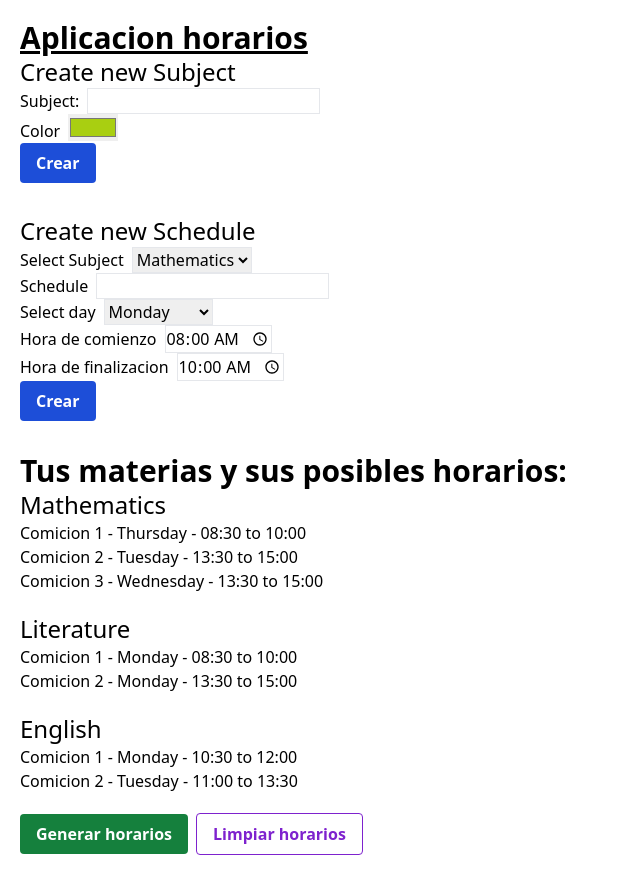
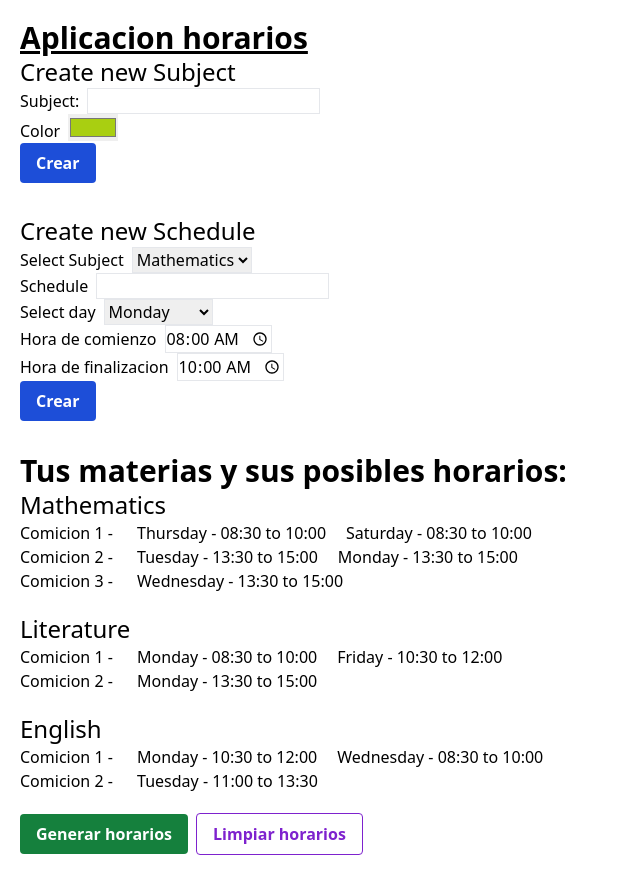
Before and after one commit to JLorenzoCD/Permutador-Horarios, a React (Vite) app: page / in a window 1280 px wide. Shown: the whole page, without its empty margins (0-640 px from the left). Built offline with nearby package versions, Linux system fonts and the light colour scheme.

Commit message:
feat: :sparkles: Now you can add more hours in the same commission, on the same day or on another

```diff
--- a/package.json
+++ b/package.json
@@ -1,7 +1,7 @@
 {
 	"name": "horarios",
 	"private": true,
-  "version": "0.0.0",
+	"version": "0.2.0",
 	"type": "module",
 	"scripts": {
 		"dev": "vite",
--- a/src/components/FormSubjects.tsx
+++ b/src/components/FormSubjects.tsx
@@ -15,6 +15,7 @@ function FormSubjects({ subjects, addSubject, addSchedule }: Props) {
 	const { subject, schedule, handleChangeSubject, handleChangeSchedule, createSubject, createSchedule } =
 		FromSubjectsUtils(subjects);
 
+	// ! Se coloco como por defecto el time[0], luego tengo que revisar y correguir para buscar una forma de que esten todos los time del array
 	return (
 		<div>
 			<form onSubmit={createSubject(addSubject)}>
@@ -70,7 +71,7 @@ function FormSubjects({ subjects, addSubject, addSchedule }: Props) {
 				</label>
 				<label className='block'>
 					Select day
-					<select name='day' value={schedule.time.day} onChange={handleChangeSchedule} className='border ml-2'>
+					<select name='day' value={schedule.time[0].day} onChange={handleChangeSchedule} className='border ml-2'>
 						<option value={Days.MONDAY}>{Days.MONDAY}</option>
 						<option value={Days.TUESDAY}>{Days.TUESDAY}</option>
 						<option value={Days.WEDNESDAY}>{Days.WEDNESDAY}</option>
@@ -86,7 +87,7 @@ function FormSubjects({ subjects, addSubject, addSchedule }: Props) {
 						type='time'
 						name='start'
 						onChange={handleChangeSchedule}
-						value={schedule.time.start}
+						value={schedule.time[0].start}
 						className='border ml-2'
 					/>
 				</label>
@@ -96,7 +97,7 @@ function FormSubjects({ subjects, addSubject, addSchedule }: Props) {
 						type='time'
 						name='end'
 						onChange={handleChangeSchedule}
-						value={schedule.time.end}
+						value={schedule.time[0].end}
 						className='border ml-2'
 					/>
 				</label>
--- a/src/components/Subject.tsx
+++ b/src/components/Subject.tsx
@@ -10,7 +10,12 @@ function Subject({ data }: Props) {
 			<ul>
 				{data.possible_schedules.map((schedule) => (
 					<li key={schedule.id}>
-						{schedule.name} - {schedule.time.day} - {schedule.time.start} to {schedule.time.end}
+						{schedule.name} -{' '}
+						{schedule.time.map((time) => (
+							<span className='ml-5'>
+								{time.day} - {time.start} to {time.end}
+							</span>
+						))}
 					</li>
 				))}
 			</ul>
--- a/src/data/index.ts
+++ b/src/data/index.ts
@@ -11,29 +11,45 @@ export const subjectsExample: ISubject[] = [
 			{
 				id: 1,
 				name: 'Comicion 1',
-				time: {
+				time: [
+					{
 						day: Days.THURSDAY,
 						start: '08:30',
 						end: '10:00',
 					},
+					{
+						day: Days.SATURDAY,
+						start: '08:30',
+						end: '10:00',
+					},
+				],
 			},
 			{
 				id: 2,
 				name: 'Comicion 2',
-				time: {
+				time: [
+					{
 						day: Days.TUESDAY,
 						start: '13:30',
 						end: '15:00',
 					},
+					{
+						day: Days.MONDAY,
+						start: '13:30',
+						end: '15:00',
+					},
+				],
 			},
 			{
 				id: 3,
 				name: 'Comicion 3',
-				time: {
+				time: [
+					{
 						day: Days.WEDNESDAY,
 						start: '13:30',
 						end: '15:00',
 					},
+				],
 			},
 		],
 	},
@@ -44,20 +60,29 @@ export const subjectsExample: ISubject[] = [
 			{
 				id: 4,
 				name: 'Comicion 1',
-				time: {
+				time: [
+					{
 						day: Days.MONDAY,
 						start: '08:30',
 						end: '10:00',
 					},
+					{
+						day: Days.FRIDAY,
+						start: '10:30',
+						end: '12:00',
+					},
+				],
 			},
 			{
 				id: 5,
 				name: 'Comicion 2',
-				time: {
+				time: [
+					{
 						day: Days.MONDAY,
 						start: '13:30',
 						end: '15:00',
 					},
+				],
 			},
 		],
 	},
@@ -68,20 +93,29 @@ export const subjectsExample: ISubject[] = [
 			{
 				id: 6,
 				name: 'Comicion 1',
-				time: {
+				time: [
+					{
 						day: Days.MONDAY,
 						start: '10:30',
 						end: '12:00',
 					},
+					{
+						day: Days.WEDNESDAY,
+						start: '08:30',
+						end: '10:00',
+					},
+				],
 			},
 			{
 				id: 7,
 				name: 'Comicion 2',
-				time: {
+				time: [
+					{
 						day: Days.TUESDAY,
 						start: '11:00',
 						end: '13:30',
 					},
+				],
 			},
 		],
 	},
@@ -96,9 +130,11 @@ export const defaultSubject: ISubject = {
 export const defaultSchedule: ISchedule = {
 	id: 0,
 	name: '',
-	time: {
+	time: [
+		{
 			day: Days.MONDAY,
 			start: '08:00',
 			end: '10:00',
 		},
+	],
 };
--- a/src/types/Subject.ts
+++ b/src/types/Subject.ts
@@ -8,7 +8,7 @@ export interface ISubject {
 export interface ISchedule {
 	id: number;
 	name: string;
-	time: ITimeSchedule;
+	time: ITimeSchedule[];
 }
 
 export interface ITimeSchedule {
--- a/src/utils/GenerateSchedules.ts
+++ b/src/utils/GenerateSchedules.ts
@@ -53,7 +53,7 @@ export default class GenerateSchedules {
 		this.subjects.forEach((subject) => {
 			scheduleIds.push(subject.id);
 			subject.possible_schedules.forEach((schedule) => {
-				allTimes.push(schedule.time);
+				schedule.time.forEach((time) => allTimes.push(time));
 			});
 		});
 
@@ -140,11 +140,15 @@ export default class GenerateSchedules {
 		zeroMatter.possible_schedules.forEach((schedule) => {
 			const copyScheduleMatrix: IMatrix = JSON.parse(JSON.stringify(this.scheduleMatrix));
 
-			const { row, columEnd, columStart } = this.getThePositionOfScheduleInMatrix(schedule);
+			const allTimesOfSchedule = this.getThePositionOfScheduleInMatrix(schedule);
+
+			allTimesOfSchedule.forEach((timeOfSchedule) => {
+				const { row, columStart, columEnd } = timeOfSchedule;
 
 				for (let i = columStart; i <= columEnd; i++) {
 					copyScheduleMatrix[row][i] = `${zeroMatter.id}-${schedule.id}`;
 				}
+			});
 
 			// Recorrer cada una de las otras materias
 			const subjectsToCover = [...subjects];
@@ -201,10 +205,14 @@ export default class GenerateSchedules {
 	}
 
 	private getThePositionOfScheduleInMatrix(schedule: ISchedule) {
-		const row = this.daysThatCouldBeOccupied[schedule.time.day];
-		const { columStart, columEnd } = this.getColumsTimeSchedule(schedule.time.start, schedule.time.end);
+		let allTimesOfSchedule: { row: number; columStart: number; columEnd: number }[] = [];
+		schedule.time.forEach((time) => {
+			const row = this.daysThatCouldBeOccupied[time.day];
+			const { columStart, columEnd } = this.getColumsTimeSchedule(time.start, time.end);
+			allTimesOfSchedule.push({ row, columStart, columEnd });
+		});
 
-		return { row, columStart, columEnd };
+		return allTimesOfSchedule;
 	}
 
 	private completeMatrix(scheduleMatrix: IMatrix, subjects: ISubject[], allPossibleSchedules: IMatrix[]) {
@@ -215,17 +223,21 @@ export default class GenerateSchedules {
 		subject.possible_schedules.forEach((schedule) => {
 			let copyScheduleMatrix: IMatrix = JSON.parse(JSON.stringify(scheduleMatrix));
 
-			const { row, columEnd, columStart } = this.getThePositionOfScheduleInMatrix(schedule);
+			const allTimesOfSchedule = this.getThePositionOfScheduleInMatrix(schedule);
+
+			allTimesOfSchedule.forEach((timeOfSchedule) => {
+				const { row, columStart, columEnd } = timeOfSchedule;
 
 				for (let i = columStart; i <= columEnd; i++) {
 					// Evitar que se sobre escriba parte del horario e invalidando el acutal scheduleMatrix
 					if (copyScheduleMatrix[row][i] !== -1) {
 						copyScheduleMatrix = [];
-					copySubjects = []
+						copySubjects = [];
 						break;
 					}
 					copyScheduleMatrix[row][i] = `${subject.id}-${schedule.id}`;
 				}
+			});
 
 			if (copySubjects.length === 0) {
 				// Corroborar que de que esten todos los ids de las materias en copyScheduleMatrix de scheduleIds
--- a/src/utils/components/FromSubjects.ts
+++ b/src/utils/components/FromSubjects.ts
@@ -82,7 +82,7 @@ function FromSubjects(subjects: ISubject[]) {
 			const newSchedule = {
 				id: new Date().getTime(),
 				name: schedule.name,
-				time: { ...schedule.time }, // TODO: Tengo que revisar que el horairo de finalizacion no sea menor a el horarios de comienzo
+				time: [...schedule.time], // TODO: Tengo que revisar que el horairo de finalizacion no sea menor a el horarios de comienzo
 			};
 
 			addSchedule(Number(schedule.subjectId), newSchedule);
```
Lines whose indentation alone changed are shown as unchanged.
